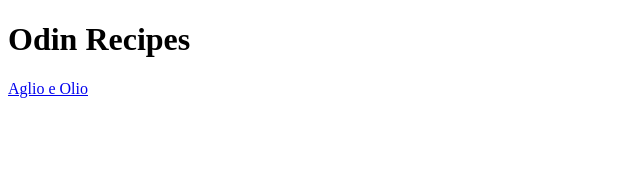
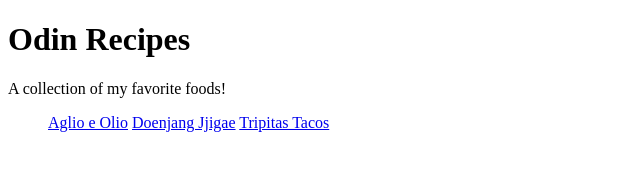
Before and after one commit to moonard/odin-recipes, a plain HTML site: page index.html in a window 1280 px wide. Shown: the whole page, without its empty margins (0-640 px from the left). Drawn offline with Linux system fonts and the light colour scheme.

Commit message:
Add images and homepage flavor text
Added remaining two images to img directory and added text to index

```diff
--- a/index.html
+++ b/index.html
@@ -7,6 +7,11 @@
 
     <body>
         <h1>Odin Recipes</h1>
-        <a href="recipes/aglioeolio.html">Aglio e Olio</a>
+        <p>A collection of my favorite foods!</p>
+        <ul>
+            <a href="recipes/aglioeolio.html">Aglio e Olio</a>
+            <a href="recipes/doenjangjjigae.html">Doenjang Jjigae</a>
+            <a href="recipes/tripitastacos.html">Tripitas Tacos</a>
+        </ul>
     </body>
 </html>
```
Also changed, not shown: images/doenjangjjigae.jpg (added), images/tripastacos.jpeg (added).
